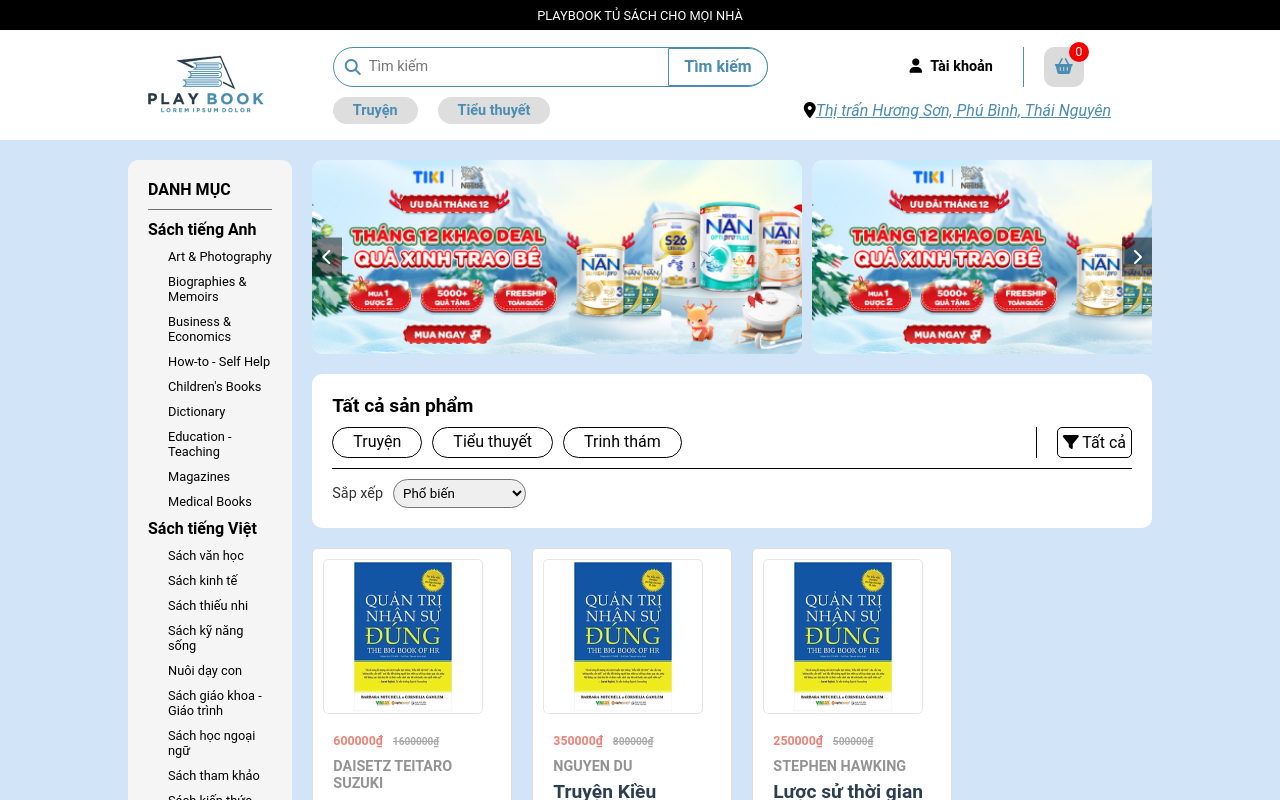
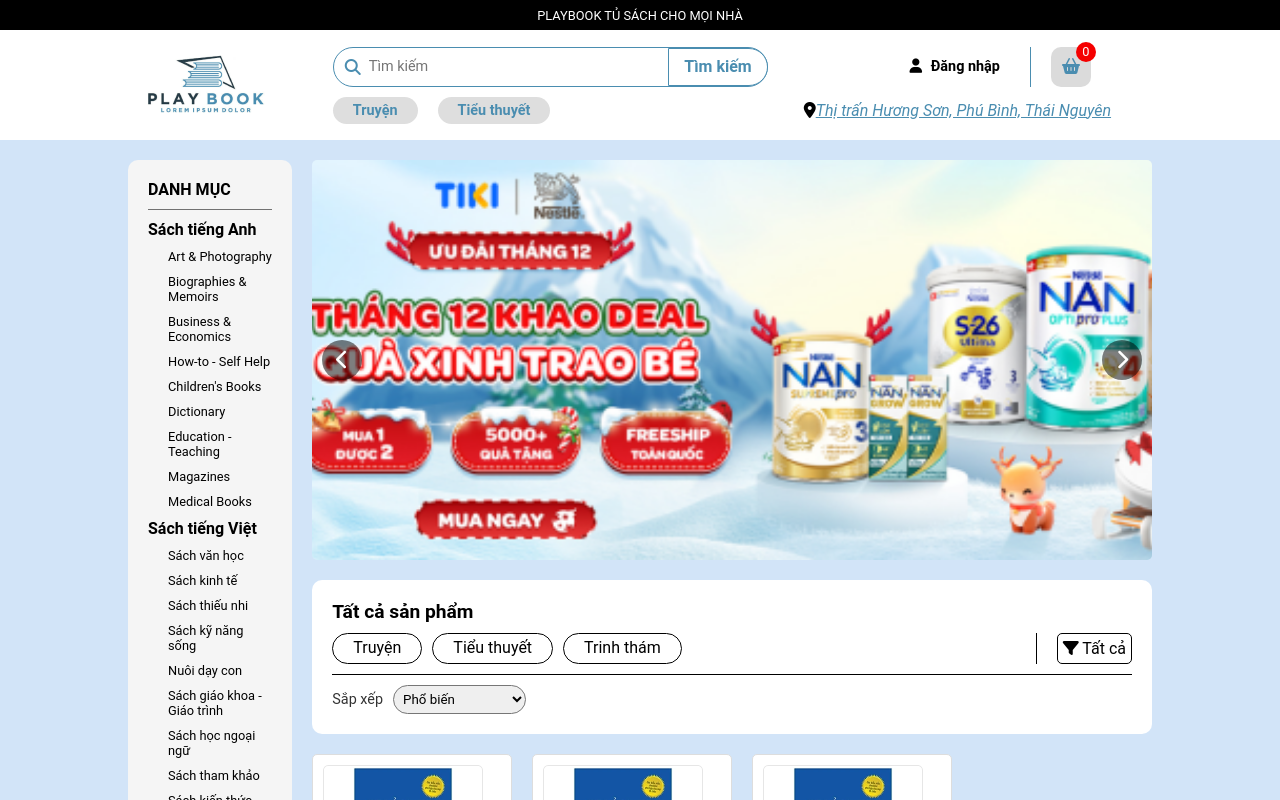
Before and after one commit to DODANGHOANCNTT2K15/N06-PTTKPM-NHOM-08, a Vue app in the folder frontend/: page / in a window 1280 px wide. Shown: the top 800 px of the page. Built offline with nearby package versions, Linux system fonts and the light colour scheme.

Commit message:
banner/login_header

```diff
--- /dev/null
+++ b/frontend/src/assets/css/BannerHome.css
@@ -0,0 +1,68 @@
+#banner {
+position: relative;
+width: 100%;
+max-width: 1200px;
+margin: 0 auto;
+overflow: hidden;
+height: 400px; /* Chiều cao cố định */
+}
+
+.div_banner {
+display: none;
+width: 100%;
+height: 100%;
+position: absolute;
+top: 0;
+left: 0;
+}
+
+.div_banner.active {
+display: block;
+animation: fadeIn 1s ease-in-out;
+}
+
+.div_banner img {
+width: 100%;
+height: 100%;
+object-fit: cover; /* Giữ tỷ lệ và lấp đầy kích thước cố định */
+border-radius: 5px;
+}
+
+.arrow_banner {
+position: absolute;
+top: 50%;
+transform: translateY(-50%);
+background-color: rgba(0, 0, 0, 0.5);
+color: white;
+border: none;
+border-radius: 50%;
+width: 40px;
+height: 40px;
+cursor: pointer;
+display: flex;
+align-items: center;
+justify-content: center;
+font-size: 20px;
+z-index: 10;
+}
+
+#arrow_left {
+left: 10px;
+}
+
+#arrow_right {
+right: 10px;
+}
+
+.arrow_banner:hover {
+background-color: rgba(0, 0, 0, 0.8);
+}
+
+@keyframes fadeIn {
+from {
+    opacity: 0;
+}
+to {
+    opacity: 1;
+}
+}
--- a/frontend/src/components/client/HeaderComponent.vue
+++ b/frontend/src/components/client/HeaderComponent.vue
@@ -16,12 +16,20 @@
               <button type="submit">Tìm kiếm</button>
             </form>
             <div class="header-actions">
-                <div class="account-dropdown">
-                  <button type="button" @click="gotoLogin" class="account-button">
+              <div v-if="!isLoggedIn" class="login-button">
+                <button type="button" @click="gotoLogin">
+                  <i class="fa fa-user"></i> Đăng nhập
+                </button>
+              </div>
+              <div v-else class="account-dropdown">
+                <button type="button" class="account-button">
                   <i class="fa fa-user"></i> Tài khoản
                 </button>
                 <div class="dropdown-content">
-                    <button @click="gotoLogin">Đăng nhập</button>
+                  <button @click="goToUserInfo">Thông tin tài khoản</button>
+                  <button @click="goToOrders">Đơn hàng</button>
+                  <button @click="goToLikes">Yêu thích</button>
+                  <button @click="goToHistory">Lịch sử</button>
                   <button @click="logout">Đăng xuất</button>
                 </div>
               </div>
@@ -40,7 +48,7 @@
             </div>
             <div>
               <i class="fas fa-map-marker-alt"></i>
-                <a id="location_text" @click="goToAddress">Thị trấn Hương Sơn, Phú Bình, Thái Nguyên</a>
+              <a id="location_text">Thị trấn Hương Sơn, Phú Bình, Thái Nguyên</a>
             </div>
           </div>
         </div>
@@ -50,6 +58,8 @@
 </template>
 
 <script>
+// Import ref từ Vue, không phải từ vue-router
+import { ref } from 'vue'; // Thay thế import từ vue-router bằng import từ vue
 import { useRouter } from 'vue-router';
 
 export default {
@@ -57,9 +67,8 @@
   setup() {
     const router = useRouter();
 
-      const goToAddress = () => {
-        router.push('/address');
-      };
+    // Biến trạng thái giả lập đăng nhập (ban đầu là chưa đăng nhập)
+    const isLoggedIn = ref(false); // Sử dụng ref từ Vue
 
     const goToHome = () => {
       router.push('/');
@@ -72,14 +81,35 @@
     const logout = () => {
       // Logic đăng xuất (ví dụ: xóa token, reset trạng thái, v.v.)
       console.log('Đăng xuất');
+      isLoggedIn.value = false; // Đặt lại trạng thái chưa đăng nhập
       router.push('/'); // Chuyển về trang chủ sau khi đăng xuất
     };
 
+    const goToUserInfo = () => {
+      router.push('/user/info');
+    };
+
+    const goToOrders = () => {
+      router.push('/user/orders'); // Giả định route cho đơn hàng
+    };
+
+    const goToLikes = () => {
+      router.push('/user/like');
+    };
+
+    const goToHistory = () => {
+      router.push('/user/history');
+    };
+
     return {
-        goToAddress,
       goToHome,
       gotoLogin,
       logout,
+      isLoggedIn,
+      goToUserInfo,
+      goToOrders,
+      goToLikes,
+      goToHistory,
     };
   },
 };
@@ -168,6 +198,25 @@
   margin-left: 43.5vw;
 }
 
+.login-button button {
+  color: black;
+  border: none;
+  height: 40px;
+  padding: 0 20px;
+  font-weight: 600;
+  font-size: 0.9em;
+  background-color: white;
+  cursor: pointer;
+}
+
+.login-button button > i {
+  margin-right: 5px;
+}
+
+.login-button button:hover {
+  background-color: #f0f0f0;
+}
+
 .account-dropdown {
   position: relative;
   display: inline-block;
@@ -196,7 +245,7 @@
   display: none;
   position: absolute;
   background-color: white;
-    min-width: 120px;
+  min-width: 160px;
   box-shadow: 0 8px 16px rgba(0, 0, 0, 0.2);
   z-index: 1000;
   border-radius: 4px;
--- a/frontend/src/pages/client/HomePage.vue
+++ b/frontend/src/pages/client/HomePage.vue
@@ -39,17 +39,15 @@
         </div>
         <div id="content">
           <div id="banner">
-            <div class="div_banner">
-              <img src="@/assets/images/Banner_00.png" alt="">
+            <div class="div_banner" v-for="(banner, index) in banners" :key="index" :class="{ 'active': index === currentBanner }">
+              <img :src="require(`@/assets/images/${banner}`)" :alt="`Banner ${index + 1}`">
             </div>
-            <div class="div_banner">
-              <img src="@/assets/images/Banner_00.png" alt="">
+            <div id="arrow_left" class="arrow_banner" @click="prevBanner">
+              <i class="fas fa-chevron-left"></i>
             </div>
-            <div class="div_banner">
-              <img src="@/assets/images/Banner_00.png" alt="">
+            <div id="arrow_right" class="arrow_banner" @click="nextBanner">
+              <i class="fas fa-chevron-right"></i>
             </div>
-            <div id="arrow_left" class="arrow_banner"><i class="fas fa-chevron-left"></i></div>
-            <div id="arrow_right" class="arrow_banner"><i class="fas fa-chevron-right"></i></div>
           </div>
           <div id="filter">
             <div><h1>Tất cả sản phẩm</h1></div>
@@ -324,59 +322,12 @@
       </div>
     </div>
 
-    <!-- Popup Address -->
-    <div :class="{ 'hidden': currentRouteName !== 'Address' }" id="address_popup">
-      <div>
-        <div>
-          <div>
-            <h1>Địa chỉ giao hàng</h1>
-          </div>
-          <div>
-            <div>
-              <p>Hãy chọn địa chỉ để nhân hàng để được dự báo thời gian giao hàng cùng chi phí đống gói, vận chuyển một cách chính xác nhất.</p>
-              <button @click="$router.push('/login')">
-                Đăng nhập để lưu địa chỉ giao hàng
-              </button>
-              <span>Hoặc</span>
-            </div>
-            <div>
-              <div>
-                <div class="input_address">
-                  <span>Tỉnh/Thành phố</span>
-                  <input type="text" placeholder="Vui lòng nhập tỉnh/thành phố">
-                </div>
-                <div class="input_address">
-                  <span>Quận/Huyện</span>
-                  <input type="text" placeholder="Vui lòng nhập quận/huyện">
-                </div>
-                <div class="input_address">
-                  <span>Phường/Xã</span>
-                  <input type="text" placeholder="Vui lòng nhập phường/xã">
-                </div>
-                <div class="input_address">
-                  <span>Chi tiết</span>
-                  <input type="text" placeholder="Vui lòng nhập chi tiết địa chỉ">
-                </div>
-              </div>
-            </div>
-          </div>
-        </div>
-        <div id="address_popup_button">
-          <button>
-            Giao đến địa chỉ này
-          </button>
-        </div>
-        <div id="address_popup_close" @click="$router.push('/')">
-          <i class="fas fa-times"></i>
-        </div>
-      </div>
-    </div>
   </div>
 </template>
 
 <script>
 import ProductCard from "@/components/client/ProductCard.vue";
-import { computed, ref } from 'vue';
+import { computed, ref, onMounted, onUnmounted } from 'vue';
 import { useRoute, useRouter } from 'vue-router';
 
 export default {
@@ -389,11 +340,20 @@
     const currentRouteName = computed(() => route.name);
     const showFilterPopup = ref(false);
 
+    // Dữ liệu mẫu: nhân bản Banner_00.png thành 5 lần
+    const banners = ref(['Banner_00.png', 'Banner_01.jpg']);
+    const currentBanner = ref(0); // Index của banner hiện tại
+    let autoSlideInterval = null; // Biến để lưu interval tự động chạy
+
     const goToFilter = () => {
       router.push('/filter');
     };
 
-    // Khởi tạo trạng thái cho các bộ lọc
+    const goToProductDetail = (id) => {
+      router.push(`/product/${id}`);
+    };
+
+    // Khởi tạo trạng thái cho các bộ lọc (nếu cần, giữ nguyên từ trước)
     const filters = ref({
       freeShipping: false,
       ratings: { '1': false, '2': false, '3': false, '4': false, '5': false },
@@ -432,13 +392,34 @@
       console.log('Applying filters:', filters.value, customPriceRange.value);
       setTimeout(() => {
         router.push('/filter-results'); // Chuyển hướng đến trang kết quả sau 2 giây
-      }, 2000);
+      }, 10000);
     };
 
-    // Chuyển hướng đến trang chi tiết sản phẩm
-    const goToProductDetail = (id) => {
-      router.push(`/product/${id}`);
+    // Chuyển đến banner tiếp theo
+    const nextBanner = () => {
+      currentBanner.value = (currentBanner.value + 1) % banners.value.length;
     };
+
+    // Chuyển đến banner trước đó
+    const prevBanner = () => {
+      currentBanner.value = (currentBanner.value - 1 + banners.value.length) % banners.value.length;
+    };
+
+    // Tự động chạy banner (3 giây mỗi lần)
+    const startAutoSlide = () => {
+      autoSlideInterval = setInterval(nextBanner, 10000);
+    };
+
+    // Dừng tự động chạy khi component bị hủy
+    onMounted(() => {
+      startAutoSlide();
+    });
+
+    onUnmounted(() => {
+      if (autoSlideInterval) {
+        clearInterval(autoSlideInterval);
+      }
+    });
 
     return {
       currentRouteName,
@@ -451,6 +432,10 @@
       clearAllFilters,
       showResults,
       goToProductDetail,
+      banners,
+      currentBanner,
+      nextBanner,
+      prevBanner,
     };
   },
 };
@@ -465,4 +450,5 @@
 @import "@/assets/css/General.css";
 @import "@/assets/css/Forget_Pass_popup.css";
 @import "@/assets/css/Signup_popup.css";
+@import "@/assets/css/BannerHome.css";
 </style>
```
Also changed, not shown: frontend/src/assets/images/Banner_01.jpg (added). Lines whose indentation alone changed are shown as unchanged.
